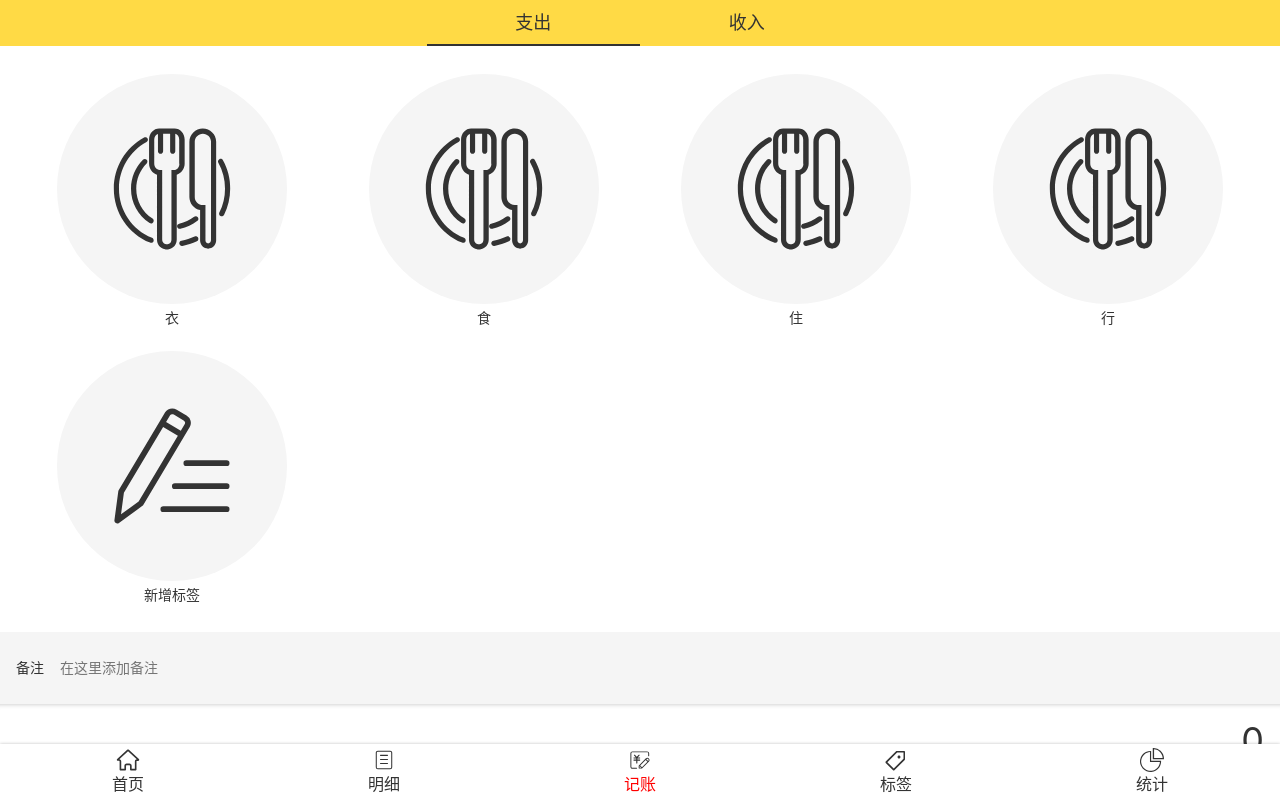
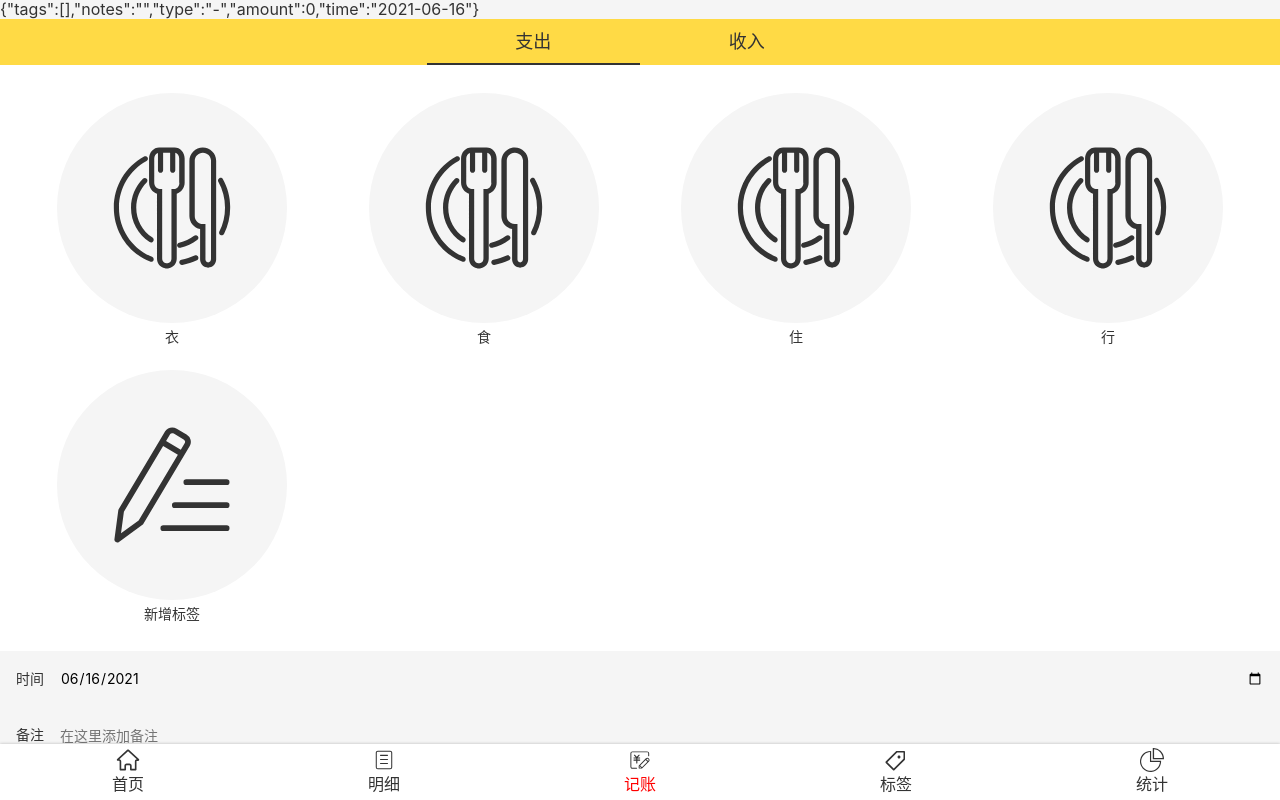
Before and after one commit to qianyuzzf/manage-money-react-1, a React app: page /#/tally in a window 1280 px wide. Built offline with nearby package versions, Linux system fonts and the light colour scheme.

Commit message:
修改 Notes.tsx 组件

```diff
--- a/src/components/tally/Notes.tsx
+++ b/src/components/tally/Notes.tsx
@@ -9,23 +9,30 @@ const NoteSections = styled.section`
 `;
 
 const MyInput = styled(Input)`
-  height: 72px;
+  height: 56px;
 `;
 
+type Value = { notes: string, time: string }
+
 type Props = {
-  value: string;
-  onChange: (value: string) => void
+  value: Value;
+  onChange: (value: Value) => void
 }
 
 function Notes(props: Props) {
-  const note = props.value;
-  const onChange: React.ChangeEventHandler<HTMLInputElement> = (e) => {
-    props.onChange(e.target.value);
+  const propsData = JSON.parse(JSON.stringify(props.value));
+  const onChangeNotes: React.ChangeEventHandler<HTMLInputElement> = (e) => {
+    props.onChange({...propsData, notes: e.target.value});
+  };
+  const onChangeTime: React.ChangeEventHandler<HTMLInputElement> = (e) => {
+    props.onChange({...propsData, time: e.target.value});
   };
   return (
     <NoteSections>
+      <MyInput inputName="时间" type="date"
+               value={propsData.time} onChange={onChangeTime}/>
       <MyInput inputName="备注" type="text" placeholder="在这里添加备注"
-               value={note} onChange={onChange}/>
+               value={propsData.notes} onChange={onChangeNotes}/>
     </NoteSections>
   );
 }
--- a/src/types/Types.tsx
+++ b/src/types/Types.tsx
@@ -4,7 +4,8 @@ type RecordItems = {
   tags: TagsType[]
   notes: string
   type: '-' | '+'
-  amount: number
+  amount: number,
+  time: string
   createAt?: string
 }
 
--- a/src/views/Statistics.tsx
+++ b/src/views/Statistics.tsx
@@ -34,12 +34,12 @@ function Statistics() {
   const selectedType = recordItems.filter(item => item.type === type);
   const hash: { [key: string]: RecordItems[] } = {};
   selectedType.forEach(item => {
-    const key = dayjs(item.createAt).format('YYYY年MM月DD日');
+    const key = item.time;
     if (key) {
       if (!(key in hash)) {
         hash[key] = [];
       }
-      hash[key].push(item);
+      hash[key].unshift(item);
     }
   });
   const array = Object.entries(hash).sort((a, b) => {
@@ -47,12 +47,12 @@ function Statistics() {
   });
   const changeTime = (time: string) => {
     const today = dayjs();
-    if (today.format('YYYY年MM月DD日') === time) {
+    if (today.format('YYYY-MM-DD') === time) {
       return '今天';
-    } else if (today.subtract(1, 'day').format('YYYY年MM月DD日') === time) {
+    } else if (today.subtract(1, 'day').format('YYYY-MM-DD') === time) {
       return '昨天';
     } else {
-      return time;
+      return time.replace('-', '年').replace('-', '月') + '日';
     }
   };
   return (
--- a/src/views/Tag.tsx
+++ b/src/views/Tag.tsx
@@ -32,7 +32,9 @@ const MyInput = styled(Input)`
 function Tag() {
   const {findTag, updateTag, deleteTag} = useTags();
   const {id} = useParams<{ id: string }>();
+  console.log(id);
   const tag = findTag(parseInt(id));
+  console.log(tag);
   const [defaultName, setDefaultName] = useState('');
   useEffect(() => {
     setDefaultName(model().cloneValue(tag.name));
--- a/src/views/Tally.tsx
+++ b/src/views/Tally.tsx
@@ -7,6 +7,7 @@ import {NumberPad} from '../components/tally/NumberPad';
 import {useState} from 'react';
 import {RecordItems} from '../types/Types';
 import {useRecordItems} from '../hooks/useRecordItems';
+import dayjs from 'dayjs';
 
 const MyLayout = styled(Layout)`
   display: flex;
@@ -17,7 +18,8 @@ const initRecord: RecordItems = {
   tags: [],
   notes: '',
   type: '-',
-  amount: 0
+  amount: 0,
+  time: dayjs().format('YYYY-MM-DD')
 };
 
 function Tally() {
@@ -37,12 +39,13 @@ function Tally() {
   };
   return (
     <MyLayout>
+      {JSON.stringify(newRecord)}
       <Types value={newRecord.type} className="type-wrapper1"
              onChange={(value) => onChange({type: value})}/>
       <Tags value={newRecord.tags}
             onChange={(value) => onChange({tags: value})}/>
-      <Notes value={newRecord.notes}
-             onChange={(value) => onChange({notes: value})}/>
+      <Notes value={{notes: newRecord.notes, time: newRecord.time}}
+             onChange={(value) => onChange(value)}/>
       <NumberPad value={newRecord.amount}
                  onChange={(value) => onChange({amount: value})}
                  onOk={submit}/>
```
